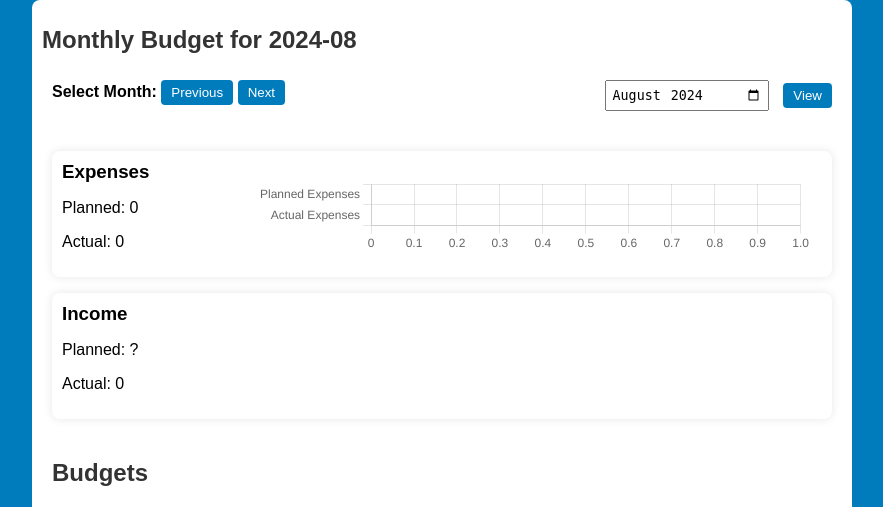
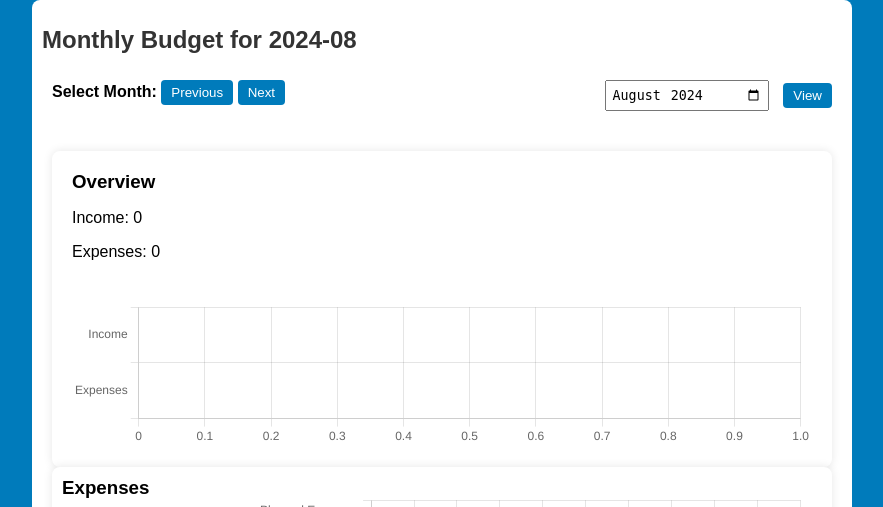
Before and after one commit to jmbehlmann/budget-track, a Flask app: page / in a window 1280 px wide. Shown: the part 54-561 px from the top of the page, without its empty margins (198-1081 px from the left). Run offline with Flask 2, Linux system fonts and the light colour scheme; data that the repository does not hold is empty.

Commit message:
basic overview chart

```diff
--- a/app/templates/home.html
+++ b/app/templates/home.html
@@ -17,6 +17,16 @@
     </div>
 
     <div class="budget-summary">
+        <div class="budget-overview">
+            <div>
+                <h3>Overview</h3>
+                <p>Income: {{ total_income }}</p>
+                <p>Expenses: {{ total_expenses }}</p>
+            </div>
+            <div class="overview-chart">
+                <canvas id="overviewChart"></canvas>
+            </div>
+        </div>
         <div class="expenses-summary">
             <div class="expenses">
                 <h3>Expenses</h3>
@@ -26,11 +36,6 @@
             <div class="expenses-chart">
                 <canvas id="expensesChart"></canvas>
             </div>
-        </div>
-        <div class="income">
-            <h3>Income</h3>
-            <p>Planned: ?</p>
-            <p>Actual: {{ total_income }}</p>
         </div>
     </div>
 
@@ -111,6 +116,35 @@
       maintainAspectRatio: false
     }
   });
+
+  const ctxOverview = document.getElementById('overviewChart');
+
+  new Chart(ctxOverview, {
+    type: 'bar',
+    data: {
+      labels: ['Income', 'Expenses'],
+      datasets: [{
+        label: 'Amount',
+        data: ["{{ total_income }}", "{{ total_expenses }}"],
+        backgroundColor: ['#4CAF50', '#F44336'],
+        borderWidth: 1
+      }]
+    },
+    options: {
+      indexAxis: 'y',
+      scales: {
+        y: {
+          beginAtZero: true
+        }
+      },
+      plugins: {
+        legend: {
+            display: false
+        }
+      },
+      maintainAspectRatio: false
+    }
+  });
 </script>
 
 {% endblock %}
```
